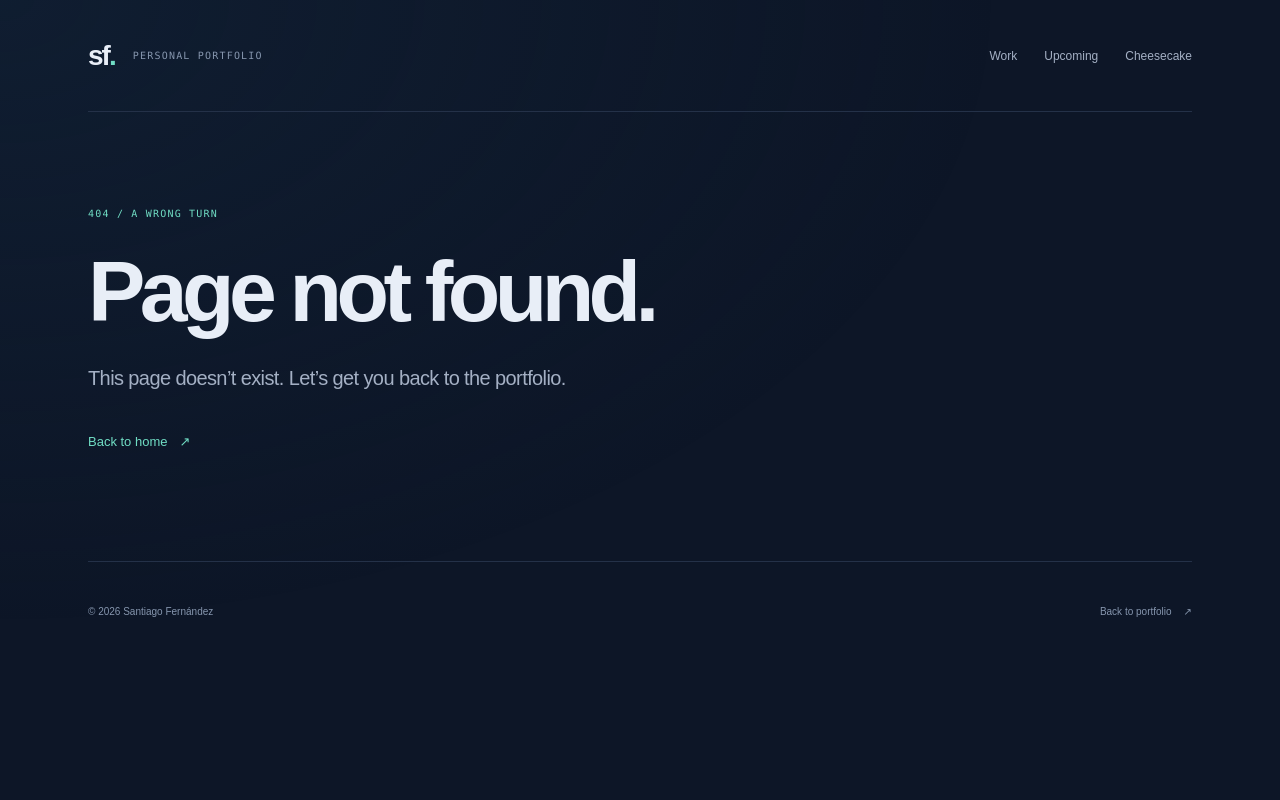
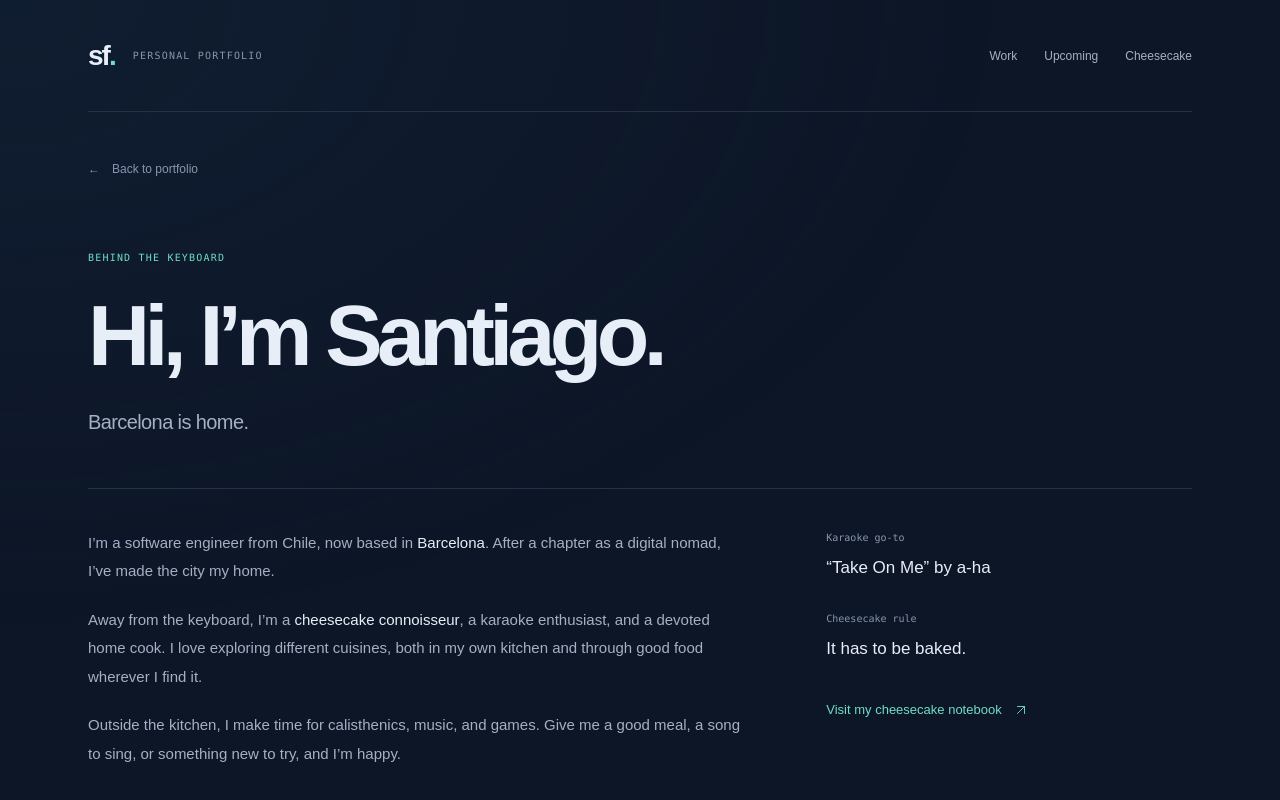
Before and after one commit to safernan121/personal-website, a React (Vite) app: page /about in a window 1280 px wide. Shown: the top 800 px of the page. Built offline with nearby package versions, Linux system fonts and the light colour scheme; a web font is replaced by a local one.

Commit message:
Add separate personal About page

```diff
--- a/src/App.tsx
+++ b/src/App.tsx
@@ -8,6 +8,7 @@ import {
 } from 'react-router'
 import { PointerGlow } from './components/PointerGlow'
 import { HomePage } from './pages/HomePage'
+import { AboutPage } from './pages/AboutPage'
 import { ProjectPage } from './pages/ProjectPage'
 import { CheesecakePage } from './pages/CheesecakePage'
 import { RecipePage } from './pages/RecipePage'
@@ -41,6 +42,7 @@ const router = createBrowserRouter([
     element: <SiteLayout />,
     children: [
       { index: true, element: <HomePage /> },
+      { path: 'about', element: <AboutPage /> },
       { path: 'projects/:slug', element: <ProjectPage /> },
       { path: 'cheesecake', element: <CheesecakePage /> },
       { path: 'cheesecake/recipes/:slug', element: <RecipePage /> },
--- a/src/components/Pages.module.css
+++ b/src/components/Pages.module.css
@@ -321,6 +321,31 @@
 }
 .prose p + p {
   margin-top: 20px;
+}
+.personalLayout {
+  display: grid;
+  grid-template-columns: minmax(0, 1.8fr) minmax(0, 1fr);
+  align-items: start;
+  gap: 80px;
+  padding: 40px 0;
+  border-top: 1px solid var(--border);
+}
+.personalDetails {
+  display: grid;
+  gap: 28px;
+  margin: 0;
+}
+.personalDetails dt {
+  color: var(--muted);
+  font-family: var(--font-mono);
+  font-size: 10px;
+  line-height: 1.7;
+}
+.personalDetails dd {
+  margin: 8px 0 0;
+  color: var(--heading);
+  font-size: 17px;
+  line-height: 1.65;
 }
 .contextNote {
   font-size: 12px;
@@ -1042,6 +1067,9 @@
 }
 
 @media (max-width: 959px) {
+  .personalLayout {
+    gap: 35px;
+  }
   .prototypeLabel {
     min-height: 64px;
   }
@@ -1098,6 +1126,18 @@
   }
 }
 @media (max-width: 600px) {
+  .personalLayout {
+    grid-template-columns: 1fr;
+    gap: 32px;
+    padding: 30px 0;
+  }
+  .personalDetails {
+    grid-template-columns: repeat(2, minmax(0, 1fr));
+    gap: 20px;
+  }
+  .personalDetails dd {
+    font-size: 14px;
+  }
   .upcomingCard {
     gap: 16px;
     padding: 21px 17px;
--- /dev/null
+++ b/src/content/about.ts
@@ -0,0 +1,32 @@
+export const aboutMe = {
+  label: 'Behind the keyboard',
+  title: 'Hi, I’m Santiago.',
+  introduction: 'Barcelona is home.',
+  description:
+    'Get to know Santiago Fernández beyond his work: a cheesecake connoisseur, karaoke enthusiast, and devoted home cook based in Barcelona.',
+  paragraphs: [
+    [
+      { text: 'I’m a software engineer from Chile, now based in ' },
+      { text: 'Barcelona', emphasis: true },
+      {
+        text: '. After a chapter as a digital nomad, I’ve made the city my home.',
+      },
+    ],
+    [
+      { text: 'Away from the keyboard, I’m a ' },
+      { text: 'cheesecake connoisseur', emphasis: true },
+      {
+        text: ', a karaoke enthusiast, and a devoted home cook. I love exploring different cuisines, both in my own kitchen and through good food wherever I find it.',
+      },
+    ],
+    [
+      {
+        text: 'Outside the kitchen, I make time for calisthenics, music, and games. Give me a good meal, a song to sing, or something new to try, and I’m happy.',
+      },
+    ],
+  ],
+  details: [
+    { label: 'Karaoke go-to', text: '“Take On Me” by a-ha' },
+    { label: 'Cheesecake rule', text: 'It has to be baked.' },
+  ],
+}
--- /dev/null
+++ b/src/pages/AboutPage.tsx
@@ -0,0 +1,56 @@
+import { Link } from 'react-router'
+import { Icon } from '../components/Icon'
+import { SiteHeader, SiteFooter } from '../components/SiteChrome'
+import { aboutMe } from '../content/about'
+import { usePageMetadata } from '../hooks/usePageMetadata'
+import styles from '../components/Pages.module.css'
+
+export function AboutPage() {
+  usePageMetadata('Behind the keyboard — Santiago Fernández', aboutMe.description)
+
+  return (
+    <div className={styles.pageShell}>
+      <SiteHeader />
+      <main id="content" tabIndex={-1} className={styles.pageMain}>
+        <Link to="/" className={styles.backLink}>
+          <span aria-hidden="true">←</span> Back to portfolio
+        </Link>
+        <div className={styles.projectIntro}>
+          <p className={styles.label}>{aboutMe.label}</p>
+          <h1>{aboutMe.title}</h1>
+          <p className={styles.pageLead}>{aboutMe.introduction}</p>
+        </div>
+        <div className={styles.personalLayout}>
+          <div className={styles.prose}>
+            {aboutMe.paragraphs.map((paragraph, index) => (
+              <p key={index}>
+                {paragraph.map((part) =>
+                  part.emphasis ? (
+                    <strong key={part.text}>{part.text}</strong>
+                  ) : (
+                    part.text
+                  ),
+                )}
+              </p>
+            ))}
+          </div>
+          <div>
+            <dl className={styles.personalDetails}>
+              {aboutMe.details.map(({ label, text }) => (
+                <div key={label}>
+                  <dt>{label}</dt>
+                  <dd>{text}</dd>
+                </div>
+              ))}
+            </dl>
+            <Link to="/cheesecake" className={styles.externalLink}>
+              Visit my cheesecake notebook
+              <Icon name="arrow" width="14" height="14" />
+            </Link>
+          </div>
+        </div>
+      </main>
+      <SiteFooter />
+    </div>
+  )
+}
--- a/src/pages/HomePage.tsx
+++ b/src/pages/HomePage.tsx
@@ -104,7 +104,7 @@ export function HomePage() {
           <span>
             © {copyrightYear} {profile.name}
           </span>
-          <Link to="/cheesecake">Beyond code: Cheesecake ↗</Link>
+          <Link to="/about">Behind the keyboard ↗</Link>
           <a href="#top">
             Back to top <Icon name="up" width="14" height="14" />
           </a>
```
Also changed, not shown: 2 other files (tests, documents, lock files or other folders).
